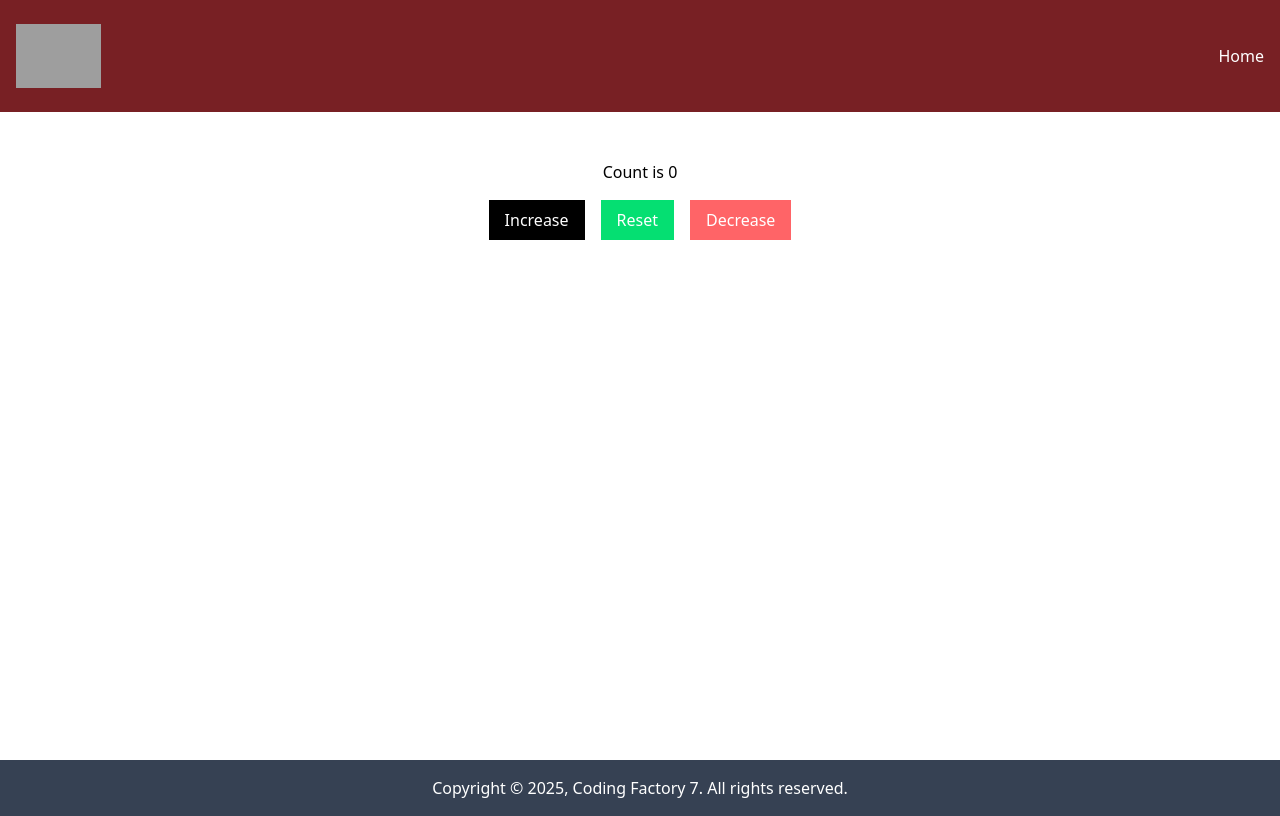
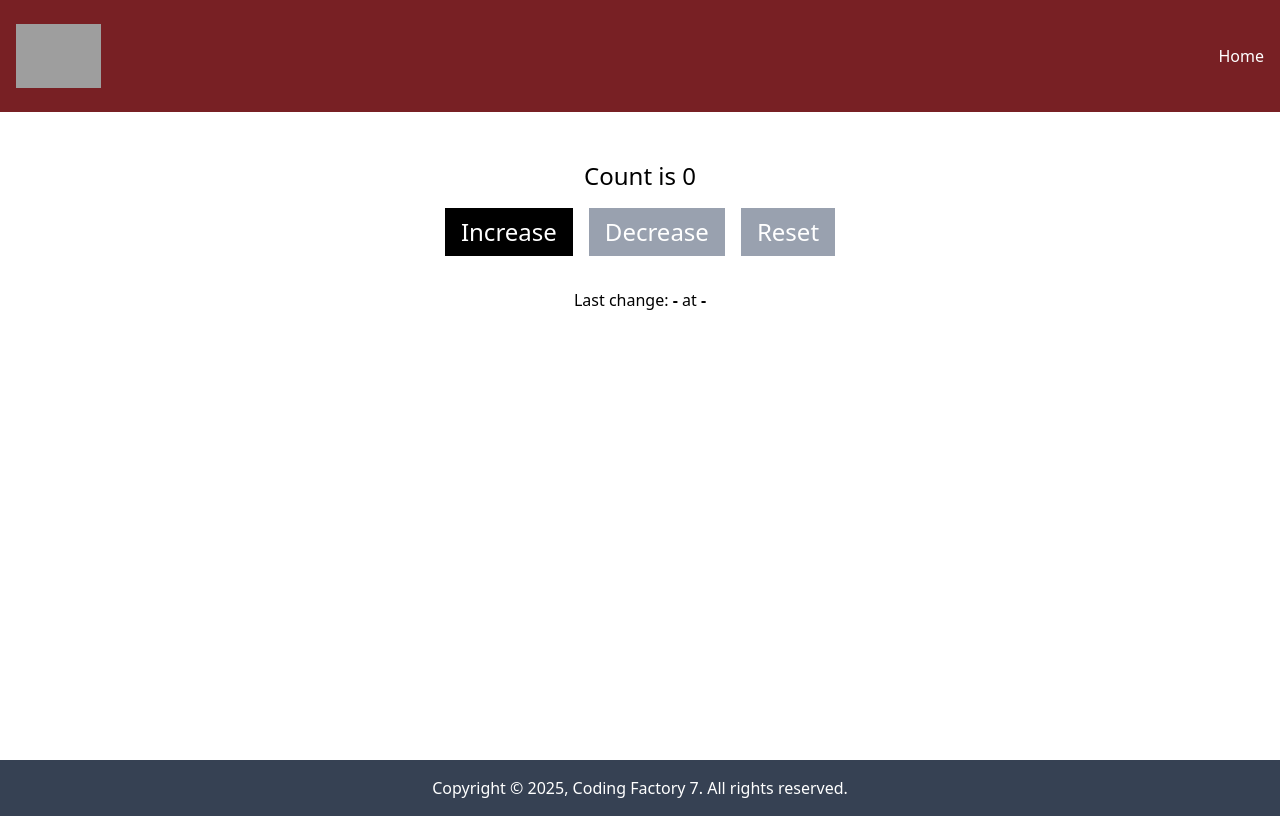
Before and after one commit to jstam2023/cf7-components-intro, a React (Vite) app: page / in a window 1280 px wide. Built offline with nearby package versions, Linux system fonts and the light colour scheme; grey boxes are pictures that could not be loaded.

Commit message:
added components counter and Name changer

```diff
--- a/src/App.tsx
+++ b/src/App.tsx
@@ -5,7 +5,11 @@
 // import ArrowFunctionalComponentWithProps from "./components/ArrowFunctionalComponentWithProps.tsx";
 // import ArrowFunctionalComponentWithPropsType from "./components/ArrowFunctionalComponentWithPropsType.tsx";
 import Layout from "./components/Layout.tsx";
-import FunctionalComponentWithState from "./components/FunctionalComponentWithState.tsx";
+// import CounterWithMoreStates from "./components/CounterWithMoreStates.tsx";
+import CounterAdvanced from "./components/CounterAdvanced.tsx";
+// import Counter from "./components/Counter.tsx";
+// import NameChanger from "./components/NameChanger.tsx";
+// import FunctionalComponentWithState from "./components/FunctionalComponentWithState.tsx";
 // import ClassComponentWithState from "./components/ClassComponentWithState.tsx";
 
 function App() {
@@ -25,8 +29,13 @@ function App() {
         {/*<h1 className="text-center text-2xl font-bold">This is a heading1 title</h1>*/}
         {/*<FunctionalComponent/>*/}
         {/*    <ClassComponentWithState/>*/}
-            <FunctionalComponentWithState/>
-      </Layout>
+        {/*    <FunctionalComponentWithState/>*/}
+        {/*    <Counter/>*/}
+        {/*    <NameChanger/>*/}
+        {/*    <CounterWithMoreStates/>*/}
+            <CounterAdvanced/>
+
+        </Layout>
 
 
 
--- /dev/null
+++ b/src/components/Counter.tsx
@@ -0,0 +1,56 @@
+import {useState} from "react";
+import CounterButton from "./CounterButton.tsx";
+const Counter = () => {
+    const [count, setCount] = useState(0)
+
+    const increaseCount = () => {
+        setCount(count + 1)
+    }
+
+    const resetCount = () => {
+        setCount(0)
+    }
+
+    const decreaseCount = () => {
+        if(count > 0){
+            setCount(count - 1)
+        }
+    }
+
+    return (
+        <>
+            <div className="space-y-4 pt-12 text-2xl">
+                <h1 className="text-center">Count is {count}</h1>
+                <div className="text-center space-x-4">
+                    <CounterButton onClick={increaseCount} label={"Increase"}/>
+                    <CounterButton onClick={decreaseCount} disabled={count === 0} label={"Decrease"}/>
+                    <CounterButton onClick={resetCount} disabled={count === 0} label={"Reset"} addClass={"bg-cf-dark-red"}/>
+
+
+                    {/*<button*/}
+                    {/*    className="bg-black text-white py-2 px-4"*/}
+                    {/*    onClick={increaseCount}>*/}
+                    {/*    Increase*/}
+                    {/*</button>*/}
+                    {/*<button*/}
+                    {/*    className="bg-red-400 disabled:bg-gray-400 text-white py-2 px-4"*/}
+                    {/*    onClick={decreaseCount}*/}
+                    {/*    disabled={count=== 0}*/}
+                    {/*>*/}
+                    {/*    Decrease*/}
+                    {/*</button>*/}
+                    {/*<button*/}
+                    {/*    className="bg-green-400 disabled:bg-gray-400 text-white py-2 px-4"*/}
+                    {/*    onClick={resetCount}*/}
+                    {/*    disabled={count===0}*/}
+
+                    {/*>*/}
+                    {/*    Reset*/}
+                    {/*</button>*/}
+                </div>
+            </div>
+        </>
+    )
+}
+
+export default Counter;
--- /dev/null
+++ b/src/components/CounterAdvanced.tsx
@@ -0,0 +1,62 @@
+import CounterButton from "./CounterButton.tsx";
+import {useState} from "react";
+
+type CounterState = {
+    count: number;
+    lastAction: string;
+    time: string;
+}
+
+const CounterAdvanced = () => {
+
+    const [state, setState] = useState<CounterState>({
+        count: 0,
+        lastAction: "",
+        time: "",
+    });
+
+    const getCurrentTime = () => new Date().toLocaleTimeString();
+
+
+    const increaseCount = () => {
+        setState({
+            count: state.count + 1,
+            lastAction: "Increase",
+            time: getCurrentTime(),
+        })
+    }
+
+    const decreaseCount = () => {
+        if(state.count > 0) {
+            setState({
+                count: state.count - 1,
+                lastAction: "Decrease",
+                time: getCurrentTime(),
+            })
+        }
+    }
+
+    const resetCount = () => {
+        setState({
+            count: 0,
+            lastAction: "Reset",
+            time: getCurrentTime(),
+        })
+    }
+
+    return (
+        <>
+            <div className="space-y-4 pt-12 text-2xl">
+                <h1 className="text-center">Count is {state.count}</h1>
+                <div className="text-center space-x-4">
+                    <CounterButton onClick={increaseCount} label={"Increase"}/>
+                    <CounterButton onClick={decreaseCount} disabled={state.count === 0} label={"Decrease"}/>
+                    <CounterButton onClick={resetCount} disabled={state.count === 0} label={"Reset"} addClass={"bg-cf-dark-red"}/>
+                </div>
+            </div>
+            <p className="text-center pt-8">Last change: <strong>{state.lastAction || "-"}</strong> at <strong>{state.time || "-"}</strong></p>
+        </>
+    )
+}
+
+export default CounterAdvanced;
--- /dev/null
+++ b/src/components/CounterButton.tsx
@@ -0,0 +1,22 @@
+type ButtonProps = {
+    onClick: () => void;
+    disabled?: boolean;
+    label: string;
+    addClass?: string;
+}
+
+const CounterButton = ({onClick, disabled = false, label, addClass= "bg-black"}: ButtonProps)=> {
+    return (
+        <>
+            <button
+                className= {"bg-black disabled:bg-gray-400 text-white py-2 px-4 " + addClass}
+                onClick={onClick}
+                disabled={disabled}
+            >
+                {label}
+            </button>
+        </>
+    )
+}
+
+export default CounterButton;
--- /dev/null
+++ b/src/components/CounterWithMoreStates.tsx
@@ -0,0 +1,47 @@
+import {useState} from "react";
+import CounterButton from "./CounterButton.tsx";
+
+const CounterWithMoreStates = () => {
+    const [count, setCount] = useState(0)
+    const [lastAction, setLastAction] = useState("")
+    const [time, setTime] = useState("")
+
+    const getCurrentTime = () => new Date().toLocaleTimeString();
+
+    const increaseCount = () => {
+        setCount(count + 1);
+        setLastAction("Increase")
+        setTime(getCurrentTime())
+    }
+
+    const resetCount = () => {
+        setCount(0);
+        setLastAction("Reset")
+        setTime(getCurrentTime())
+    }
+
+    const decreaseCount = () => {
+        if(count > 0){
+            setCount(count - 1)
+            setLastAction("Decrase")
+            setTime(getCurrentTime())
+        }
+    }
+
+
+    return (
+        <>
+            <div className="space-y-4 pt-12 text-2xl">
+                <h1 className="text-center">Count is {count}</h1>
+                <div className="text-center space-x-4">
+                    <CounterButton onClick={increaseCount} label={"Increase"}/>
+                    <CounterButton onClick={decreaseCount} disabled={count === 0} label={"Decrease"}/>
+                    <CounterButton onClick={resetCount} disabled={count === 0} label={"Reset"} addClass={"bg-cf-dark-red"}/>
+                </div>
+            </div>
+            <p className="text-center pt-8">Last change: <strong>{lastAction || "-"}</strong> at <strong>{time || "-"}</strong></p>
+        </>
+    )
+}
+
+export default CounterWithMoreStates;
--- /dev/null
+++ b/src/components/NameChanger.tsx
@@ -0,0 +1,27 @@
+import {useState} from "react";
+const NameChanger = () => {
+    const [name, setName] = useState("")
+    const handelChange = (e: React.ChangeEvent<HTMLInputElement>) => {
+        setName(e.target.value)
+    }
+
+
+    return (
+        <>
+            <h1 className="text-center text-xl pt-4">Hello, {name || "Stranger"}</h1>
+            <div className="text-center mt-4">
+                <input
+                    type="text"
+                    value={name}
+                    onChange={handelChange}
+                    placeholder="Enter your name"
+                    className="border px-4 py-2"
+                />
+            </div>
+
+        </>
+
+    )
+}
+
+export default NameChanger;
--- a/src/index.css
+++ b/src/index.css
@@ -1,4 +1,10 @@
 @import "tailwindcss";
+
+@theme {
+    --color-cf-dark-red: #782024;
+    --color-cf-dark-gray: #202123;
+    --color-cf-gray: #2b2d2f;
+}
 
 /*:root {*/
 /*  font-family: system-ui, Avenir, Helvetica, Arial, sans-serif;*/
```
